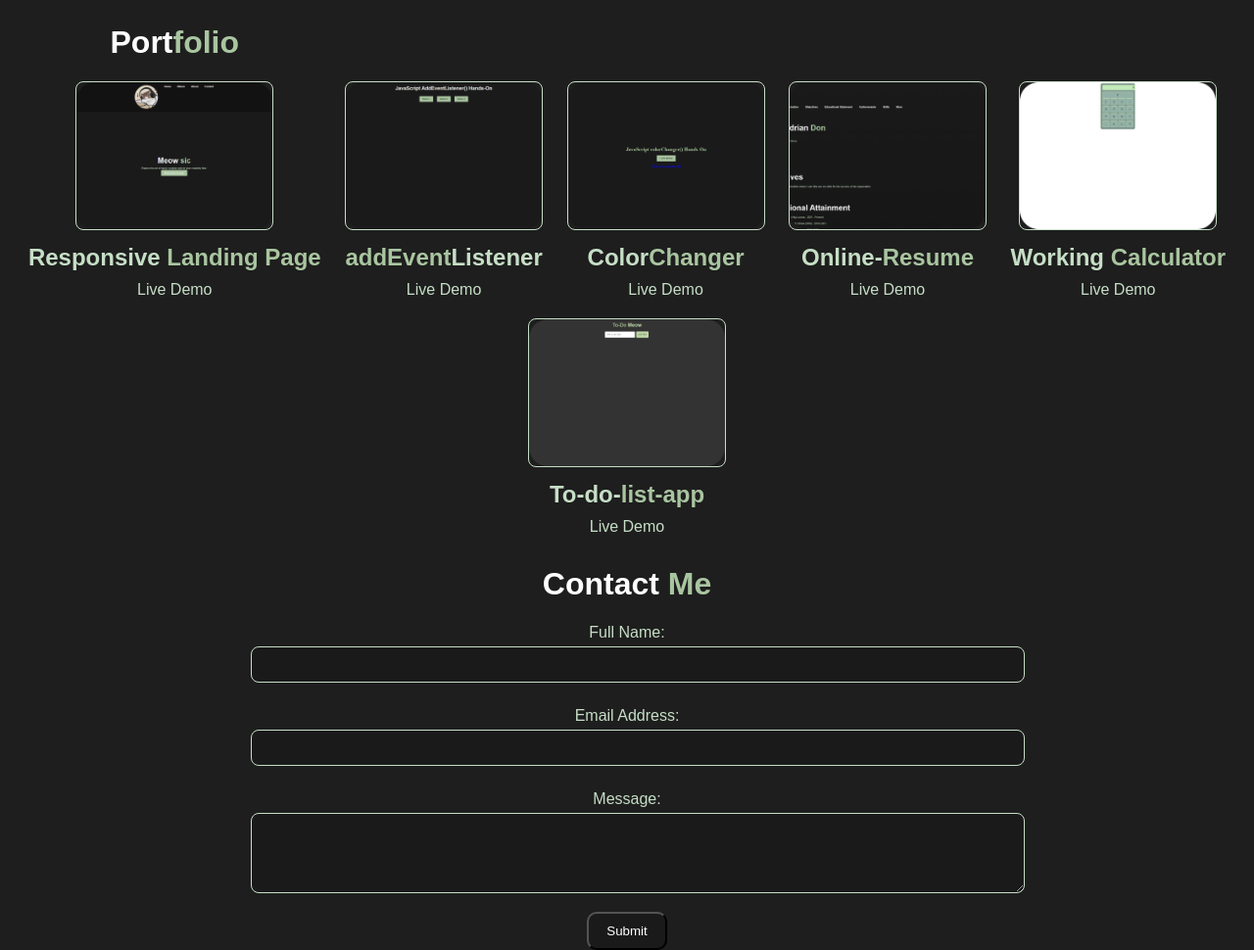
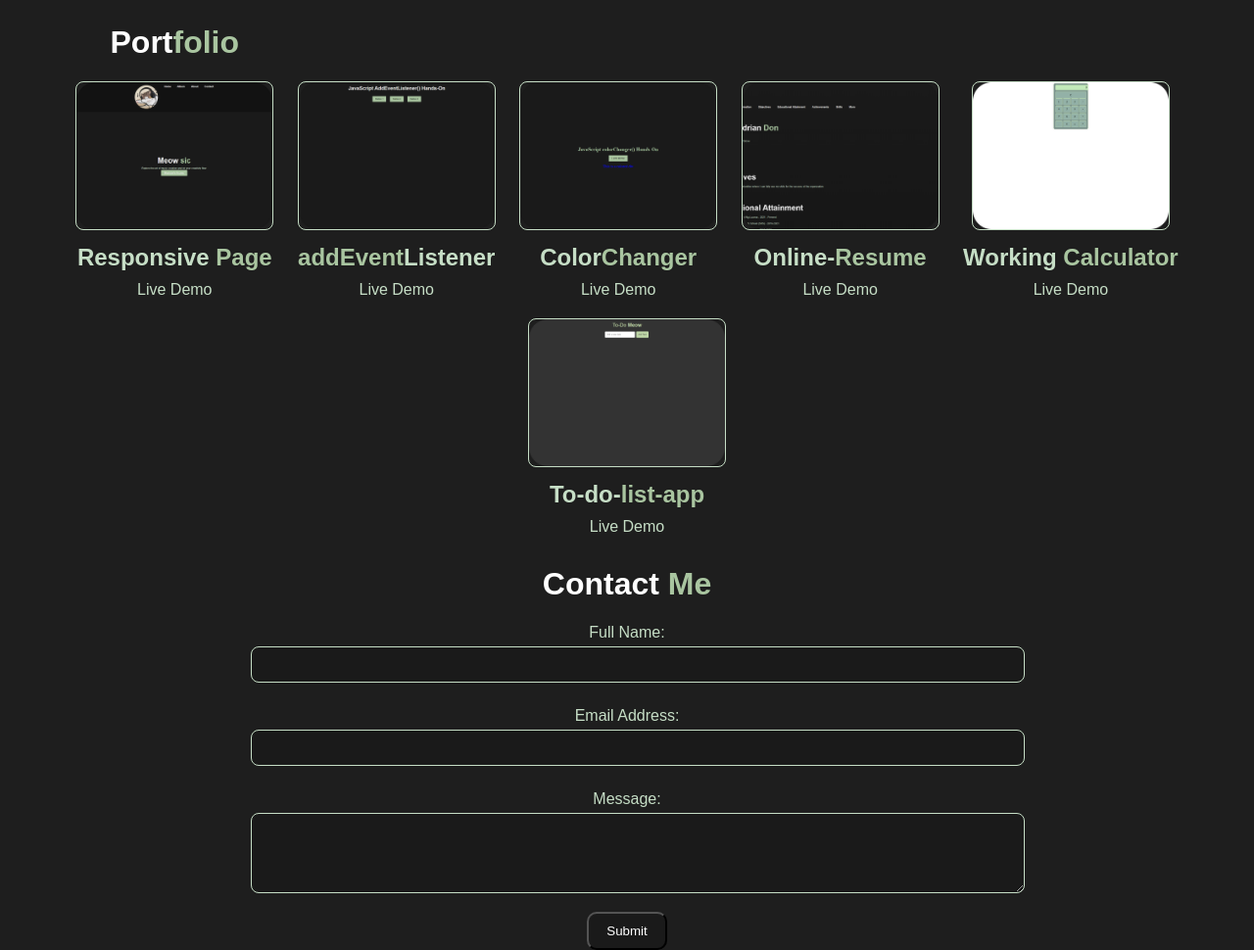
Before and after one commit to Catzuna/Portfolio-, a plain HTML site: page index.html in a window 1280 px wide. Shown: the part 1276-2246 px from the top of the page at 98% size. Drawn offline with nearby package versions, Linux system fonts and the light colour scheme.

Commit message:
index.html

```diff
--- a/index.html
+++ b/index.html
@@ -65,7 +65,7 @@
             <div class="portfolio-item">
                 <h1>Port<span>folio</span></h1>
                 <img src="meow1.png" alt="Project 1">
-                <h3>Responsive <span>Landing Page</span></h3>
+                <h3>Responsive <span>Page</span></h3>
                 <a href="https://catzuna.github.io/MeowsicPH/">Live Demo</a>
             </div>
             <div class="portfolio-item">
```
